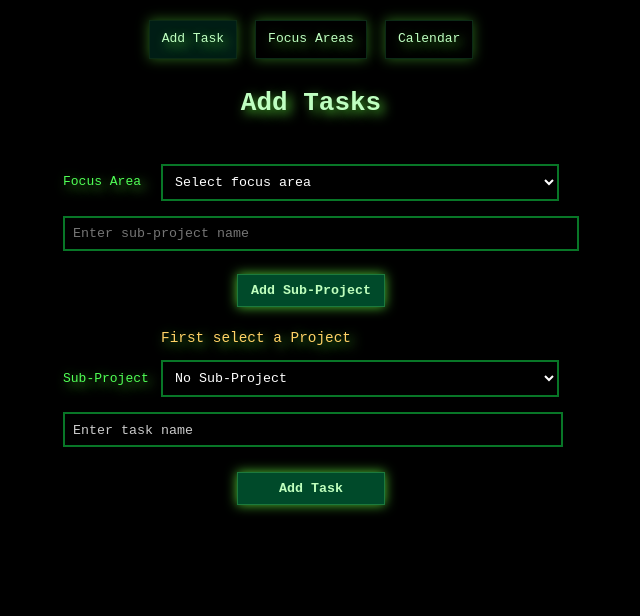
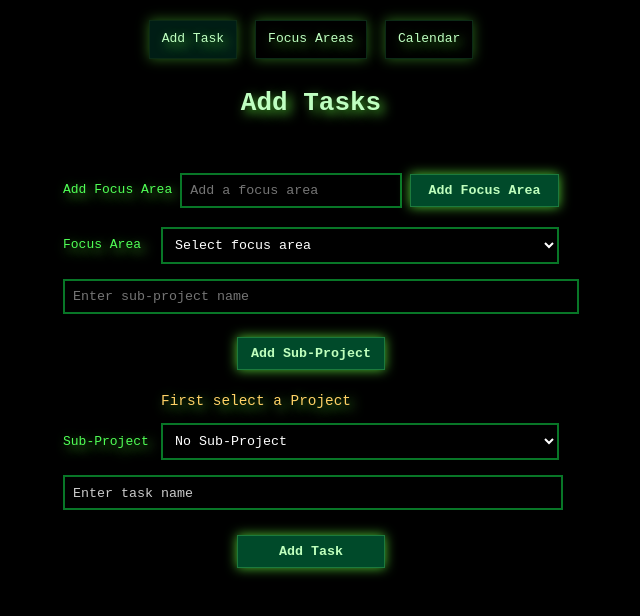
Before and after one commit to WilmerKopernikus/day-planner-matrix, an Angular app: page /daily-planner in a window 1280 px wide. Shown: the top 616 px of the page, without its empty margins (329-969 px from the left). Built offline with nearby package versions, Linux system fonts and the light colour scheme.

Commit message:
Move input and button to Add Tasks

```diff
--- a/src/app/add-task/add-task.component.html
+++ b/src/app/add-task/add-task.component.html
@@ -1,4 +1,10 @@
 <div class="add-task-form">
+  <div class="focus-area-row">
+    <label for="newFocusAreaInput">Add Focus Area</label>
+    <input id="newFocusAreaInput" type="text" [value]="newFocusArea" (input)="handleFocusAreaNameChange($event)"
+      placeholder="Add a focus area" />
+    <button type="button" (click)="addNewFocusArea()" [disabled]="!newFocusArea.trim()">Add Focus Area</button>
+  </div>
   <div class="focus-area-row">
     <label for="focusAreaSelect">Focus Area</label>
     <select id="focusAreaSelect" [value]="selectedFocusArea" (change)="handleFocusAreaSelection($event)">
@@ -9,16 +15,10 @@
     </select>
   </div>
 
-    <div class="sub-project-section">
+  <div class="sub-project-section">
     <label class="visually-hidden" for="subProjectNameInput">Sub-project name</label>
-    <input
-      id="subProjectNameInput"
-      type="text"
-      [value]="newSubProjectName"
-      (input)="handleSubProjectNameChange($event)"
-      [disabled]="!selectedFocusArea"
-      placeholder="Enter sub-project name"
-    />
+    <input id="subProjectNameInput" type="text" [value]="newSubProjectName" (input)="handleSubProjectNameChange($event)"
+      [disabled]="!selectedFocusArea" placeholder="Enter sub-project name" />
     <button type="button" (click)="addSubProject()" [disabled]="!selectedFocusArea">Add Sub-Project</button>
   </div>
 
--- a/src/app/add-task/add-task.component.ts
+++ b/src/app/add-task/add-task.component.ts
@@ -14,6 +14,7 @@ export class AddTaskComponent implements OnChanges {
   @Input() tasks: Task[] = [];
   newTaskName = '';
   newSubProjectName = '';
+  newFocusArea = '';
   selectedFocusArea = '';
   selectedSubProjectId: number | null = null;
 
@@ -23,7 +24,7 @@ export class AddTaskComponent implements OnChanges {
     subProjectId?: number | null;
   }>();
   @Output() addFocusArea = new EventEmitter<string>();
-    @Output() addSubProjectEvent = new EventEmitter<{
+  @Output() addSubProjectEvent = new EventEmitter<{
     name: string;
     focusArea: string;
   }>();
@@ -47,6 +48,19 @@ export class AddTaskComponent implements OnChanges {
       });
       this.newTaskName = '';
     }
+  }
+
+  addNewFocusArea() {
+    const trimmed = this.newFocusArea.trim();
+
+    if (!trimmed) {
+      return;
+    }
+
+    this.addFocusArea.emit(trimmed);
+    this.selectedFocusArea = trimmed;
+    this.selectedSubProjectId = null;
+    this.newFocusArea = '';
   }
 
   handleFocusAreaSelection(event: Event) {
@@ -82,6 +96,11 @@ export class AddTaskComponent implements OnChanges {
     this.newSubProjectName = target.value;
   }
 
+  handleFocusAreaNameChange(event: Event) {
+    const target = event.target as HTMLInputElement;
+    this.newFocusArea = target.value;
+  }
+
   availableSubProjects(): Task[] {
     if (!this.selectedFocusArea) {
       return [];
--- a/src/app/day-planner/day-planner.component.html
+++ b/src/app/day-planner/day-planner.component.html
@@ -4,6 +4,7 @@
     [focusAreas]="focusAreas()"
     [tasks]="tasks()"
     (addTaskEvent)="handleNewTask($event)"
+    (addFocusArea)="handleNewFocusArea($event)"
     (addSubProjectEvent)="handleNewSubProject($event)"
   />
 </div>
--- a/src/app/day-planner/day-planner.component.ts
+++ b/src/app/day-planner/day-planner.component.ts
@@ -18,6 +18,11 @@ export class DayPlannerComponent {
     this.taskStore.addTask(taskData);
   }
 
+  handleNewFocusArea(focusArea: string) {
+    this.taskStore.addFocusArea(focusArea);
+  }
+
+
   handleNewSubProject(subProjectData: { name: string; focusArea: string }) {
     this.taskStore.addSubProject(subProjectData);
   }
--- a/src/app/focus-areas/focus-areas.component.html
+++ b/src/app/focus-areas/focus-areas.component.html
@@ -1,9 +1,4 @@
 <div class="focus-areas-container">
-  <div class="add-focus-area">
-    <input type="text" [value]="newFocusArea" (input)="newFocusArea = $any($event.target).value"
-      placeholder="Add a focus area" />
-    <button type="button" (click)="addFocusArea()">Add Focus Area</button>
-  </div>
 
   <h1 class="page-title">Focus Areas</h1>
 
--- a/src/app/focus-areas/focus-areas.component.ts
+++ b/src/app/focus-areas/focus-areas.component.ts
@@ -16,24 +16,12 @@ export class FocusAreasComponent {
   readonly focusAreas = this.taskStore.focusAreas;
   selectedArea: string | null = null;
   selectedSubProjectId: number | null = null;
-  newFocusArea = '';
   draggingArea: string | null = null;
   private dragImageElement: HTMLElement | null = null;
 
   selectArea(area: string) {
     this.selectedArea = area;
     this.selectedSubProjectId = null;
-  }
-
-  addFocusArea() {
-    const trimmed = this.newFocusArea.trim();
-    if (!trimmed) {
-      return;
-    }
-
-    this.taskStore.addFocusArea(trimmed);
-    this.newFocusArea = '';
-    this.selectArea(trimmed);
   }
 
   startDrag(area: string, event: DragEvent) {
```
